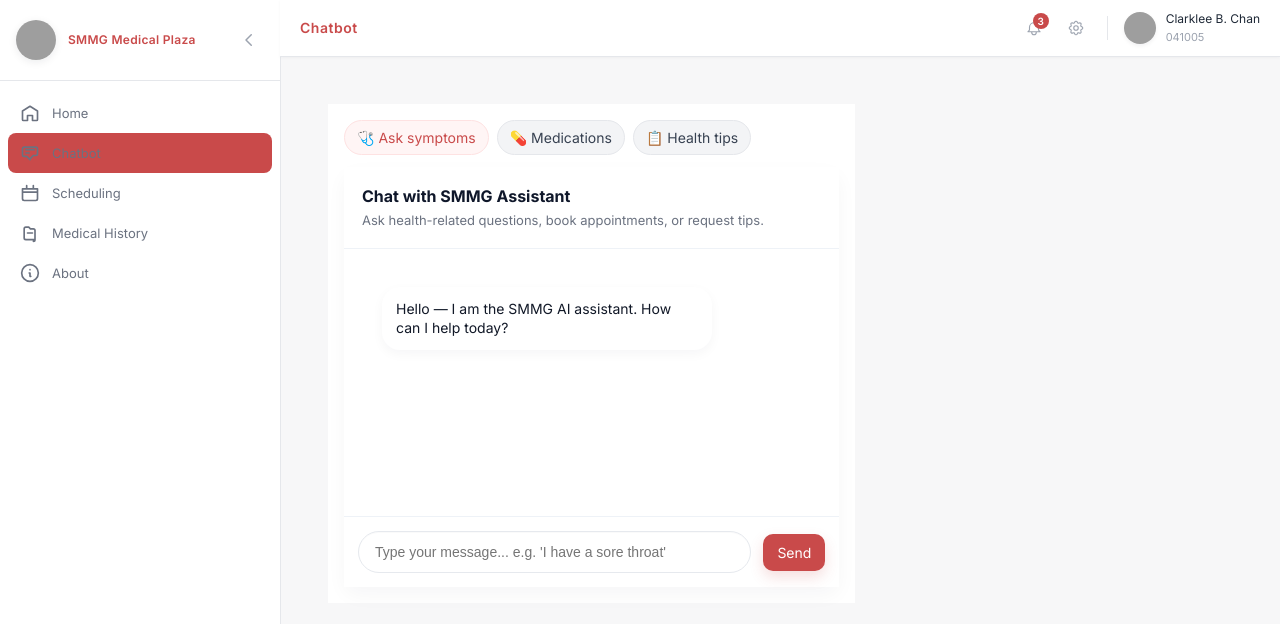
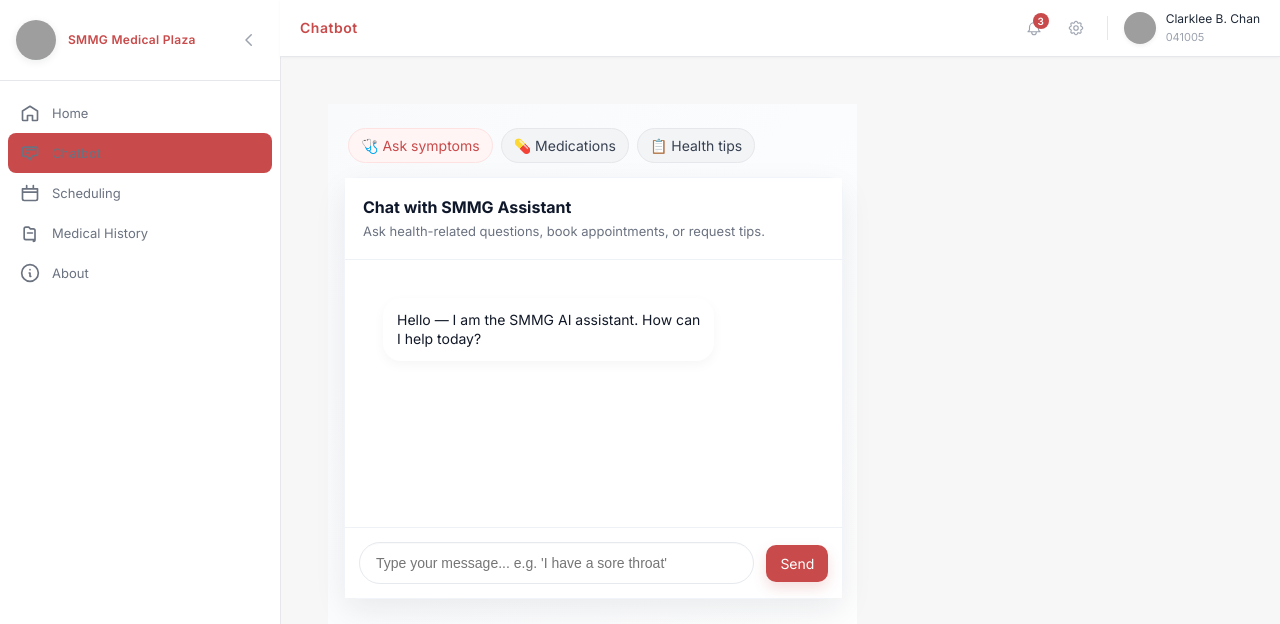
Before and after one commit to JmGinete164/SMMG, a React (Vite) app in the folder health-frontend/: page /chatbot in a window 1280 px wide. Shown: the top 624 px of the page. Built offline with nearby package versions, Linux system fonts and the light colour scheme; grey boxes are pictures that could not be loaded.

Commit message:
Chatbot: enhance styling - soft gradient background, improved padding, subtle border and shadow

```diff
--- a/health-frontend/src/pages/Chatbot.jsx
+++ b/health-frontend/src/pages/Chatbot.jsx
@@ -39,16 +39,16 @@ const Chatbot = () => {
   }
 
   return (
-    <div style={{ display: 'flex', justifyContent: 'center', padding: 16, background: '#FFFFFF' }}>
+    <div style={{ display: 'flex', justifyContent: 'center', padding: '24px 16px', background: 'linear-gradient(135deg, #F8FAFC 0%, #FFFFFF 100%)', minHeight: 'calc(100vh - 100px)' }}>
       <div style={{ width: '100%', maxWidth: 980 }}>
         {/* Chat area */}
-        <div style={{ width: '100%', display: 'flex', flexDirection: 'column', gap: 12, minWidth: 0 }}>
+        <div style={{ width: '100%', display: 'flex', flexDirection: 'column', gap: 14, minWidth: 0 }}>
           {/* Quick actions row aligned with chat area */}
-          <div style={{ display: 'flex', alignItems: 'center', justifyContent: 'flex-start' }}>
+          <div style={{ display: 'flex', alignItems: 'center', justifyContent: 'flex-start', paddingLeft: 4 }}>
             <QuickActions onQuick={(q) => send(q)} />
           </div>
 
-          <div style={{ background: '#FFFFFF', borderRadius: 12, padding: 0, display: 'flex', flexDirection: 'column', minHeight: 420, boxShadow: '0 8px 20px rgba(15,23,42,0.04)', width: '100%' }}>
+          <div style={{ background: '#FFFFFF', borderRadius: 14, padding: 0, display: 'flex', flexDirection: 'column', minHeight: 420, boxShadow: '0 12px 32px rgba(15,23,42,0.08)', width: '100%', border: '1px solid #F1F5F9' }}>
             <div style={{ padding: 18, borderBottom: '1px solid #EEF2F7', background: '#FFFFFF' }}>
               <div style={{ fontSize: 16, fontWeight: 700 }}>Chat with SMMG Assistant</div>
               <div style={{ fontSize: 13, color: '#6B7280', marginTop: 4 }}>Ask health-related questions, book appointments, or request tips.</div>
```
